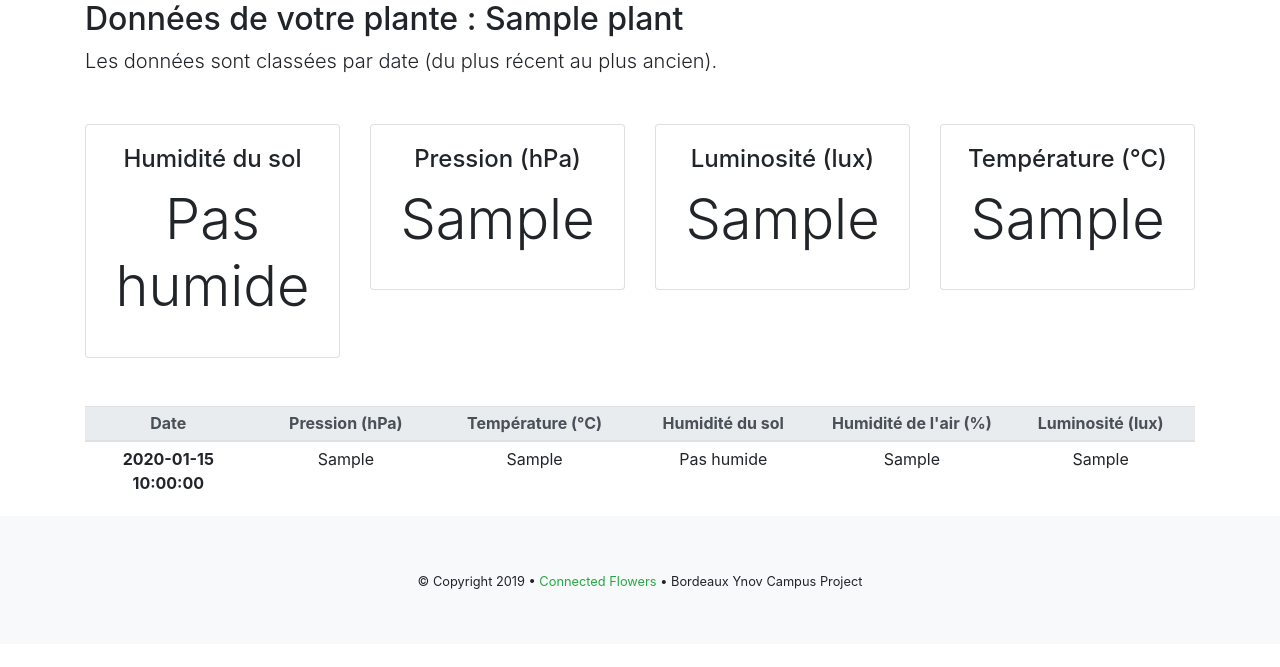
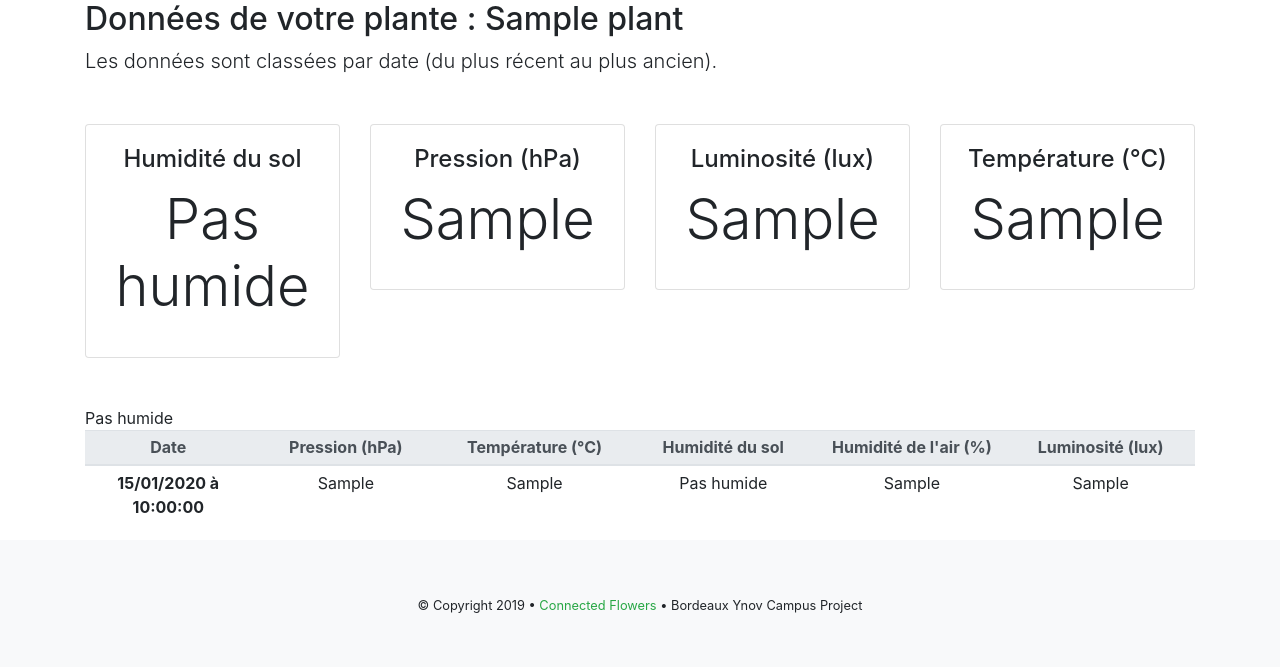
Before and after one commit to thomaslenaour/project_connected_plant, a PHP site: page /data/1 in a window 1280 px wide. Shown: the part 80-747 px from the top of the page. Run offline with PHP 8.4, Linux system fonts and the light colour scheme; the visitor is signed in with stand-in values (Sample User, id 1); tables that the repository leaves empty or names only in its code hold one stand-in row (values such as "Sample post"); some libraries are stand-ins or nearby versions.

Commit message:
add diaporama

```diff
--- a/website/_classes/Plants.php
+++ b/website/_classes/Plants.php
@@ -86,7 +86,7 @@ class Plants {
 
         if (in_array($idPlantUser, $tablePlants)) {
             $req = $db->fetch(
-                'SELECT *
+                'SELECT id, pressure, temperature, floor_humidity, air_humidity, luminosity, DATE_FORMAT(date, "%e/%m/%Y à %H:%i:%s") AS date, id_plant_user
                 FROM plants_data
                 WHERE id_plant_user = ?
                 ORDER BY id DESC
--- a/website/controllers/data_controller.php
+++ b/website/controllers/data_controller.php
@@ -9,10 +9,10 @@ if (isConnected() && isset($_GET['id']) && !empty($_GET['id']) && is_numeric($_G
         $dataHistory = Plants::getPlantData($idPlantUser, $idUser);
 
         if ($dataHistory[0]['floor_humidity'] == 2) {
-            $dataHistory[0]['floor_humidity'] = 'Humide';
+            $humidity = 'Humide';
         }
         else {
-            $dataHistory[0]['floor_humidity'] = 'Pas humide';
+            $humidity = 'Pas humide';
         }
     }
     else {
--- a/website/views/data_view.php
+++ b/website/views/data_view.php
@@ -10,7 +10,7 @@
 			<div class="card text-center">
 				<div class="card-body">
 					<h4 class="card-title">Humidité du sol</h4>
-					<p class="display-4"><?php echo is_null($dataHistory[0]['floor_humidity']) ? 'N/A' : $dataHistory[0]['floor_humidity'] ?></p>
+					<p class="display-4"><?php echo is_null($dataHistory[0]['floor_humidity']) ? 'N/A' : $humidity ?></p>
 				</div>
 			</div>
 		</div>
@@ -60,6 +60,8 @@
 				else {
 					$data['floor_humidity'] = 'Pas humide';
 				}
+
+				echo $data['floor_humidity'];
             ?>
                 <tr>
                     <th width="15%"scope="row"><?= $data['date'] ?></th>
```
Also changed, not shown: 1 other file.
